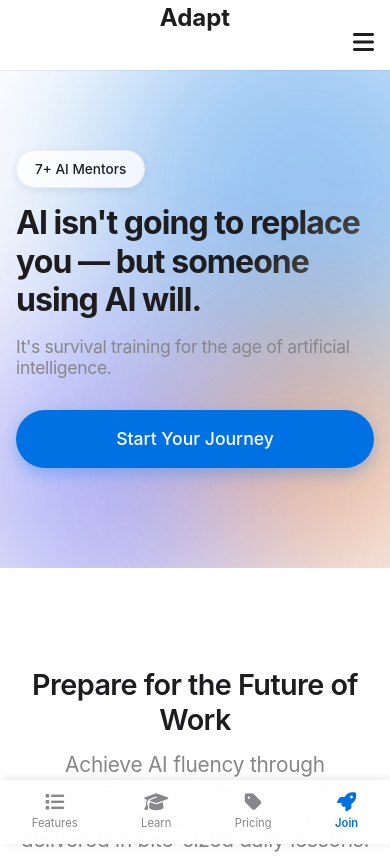
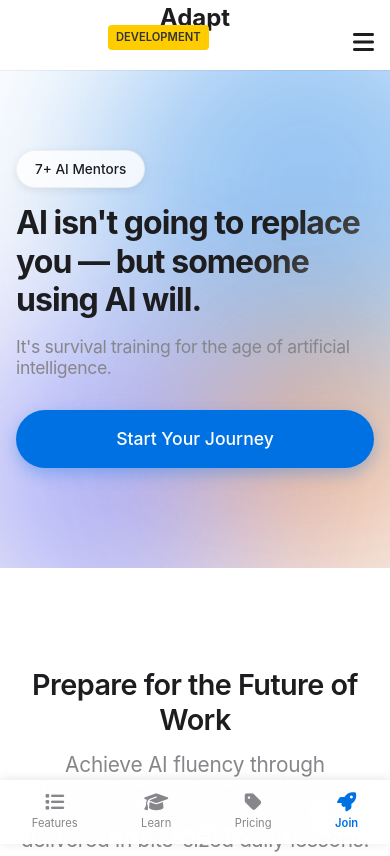
Before and after one commit to gustifink/adapt-ai-training, a website: page index.html in a window 390 px wide. Shown: the top 856 px of the page. Drawn offline with Linux system fonts and the light colour scheme; a web font is replaced by a local one.

Commit message:
Set up test/staging environment for pre-production testing

```diff
--- a/index.html
+++ b/index.html
@@ -13,6 +13,7 @@
 <body>
     <header>
         <div class="logo">Adapt</div>
+        <div id="env-indicator" class="env-indicator"></div>
         <div class="nav-toggle" id="navToggle">
             <i class="fas fa-bars"></i>
         </div>
@@ -511,6 +512,23 @@
                     }
                 });
             });
+
+            // Set environment indicator
+            const envIndicator = document.getElementById('env-indicator');
+            // Check current hostname to detect environment
+            const hostname = window.location.hostname;
+            let env = 'production';
+
+            if (hostname === 'localhost' || hostname === '127.0.0.1') {
+                env = 'development';
+            } else if (hostname.includes('staging') || hostname.includes('preview')) {
+                env = 'staging';
+            }
+
+            if (env !== 'production') {
+                envIndicator.textContent = env;
+                envIndicator.classList.add(env);
+            }
         });
     </script>
 </body>
--- a/package.json
+++ b/package.json
@@ -5,7 +5,8 @@
   "main": "server.js",
   "scripts": {
     "start": "node server.js",
-    "dev": "nodemon server.js"
+    "dev": "nodemon server.js",
+    "dev:staging": "NODE_ENV=staging nodemon server.js"
   },
   "dependencies": {
     "compression": "^1.8.0",
--- a/styles.css
+++ b/styles.css
@@ -1433,3 +1433,36 @@
 .mobile-bottom-nav a.cta-small i {
     color: var(--primary-color);
 }
+
+/* Environment Indicator */
+.env-indicator {
+    display: none;
+    padding: 4px 8px;
+    border-radius: 4px;
+    font-size: 0.7rem;
+    font-weight: 600;
+    margin-left: 8px;
+    text-transform: uppercase;
+}
+
+.env-indicator.development {
+    display: inline-block;
+    background-color: #ffcc00;
+    color: #333;
+}
+
+.env-indicator.staging {
+    display: inline-block;
+    background-color: #ff9500;
+    color: white;
+}
+
+/* Mobile Responsive Adjustments for Environment Indicator */
+@media (max-width: 768px) {
+    .env-indicator {
+        position: absolute;
+        top: 25px;
+        left: 100px;
+        z-index: 200;
+    }
+}
```
Also changed, not shown: config.js (added, +41 -0 lines), server.js (+13 -4 lines), vercel.json, 3 other files.
